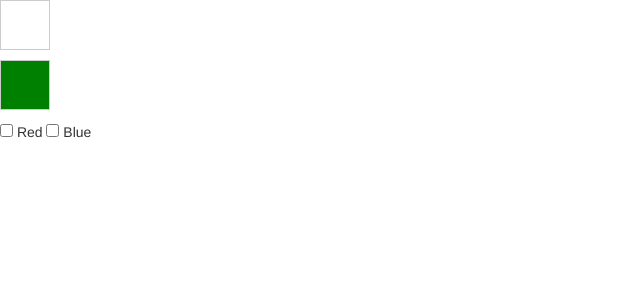
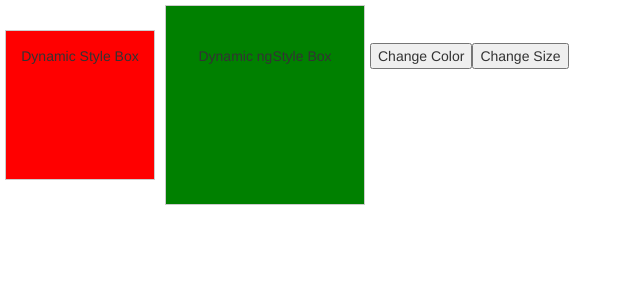
Before and after one commit to sofimaye/reactive-programming, an Angular app: page / in a window 1280 px wide. Shown: the top 300 px of the page, without its empty margins (0-640 px from the left). Built offline with nearby package versions, Linux system fonts and the light colour scheme.

Commit message:
lab1 part2 7task css style binding

```diff
--- a/src/app/app.component.ts
+++ b/src/app/app.component.ts
@@ -3,18 +3,47 @@ import { Component } from '@angular/core';
 @Component({
     selector: 'my-app',
     template: `
-    <div [class.is-red]="isRed" [class.is-blue]="isBlue"></div>
-    <div [style.background-color]="isRed ? 'red' : 'green'"></div>
-    <input type="checkbox" [(ngModel)]="isRed" /> Red
-    <input type="checkbox" [(ngModel)]="isBlue" /> Blue
+    <div [style.background-color]="boxColor"
+         [style.width.px]="boxSize"
+         [style.height.px]="boxSize">
+      Dynamic Style Box
+    </div>
+    <div [ngStyle]="boxStyles">
+      Dynamic ngStyle Box
+    </div>
+    <button (click)="changeColor()">Change Color</button>
+    <button (click)="changeSize()">Change Size</button>
   `,
     styles: [`
-    div { width: 50px; height: 50px; border: 1px solid #ccc; margin-bottom: 10px; }
-    .is-red { background-color: red; }
-    .is-blue { background-color: blue; }
-  `]
+        div {
+            display: inline-block;
+            text-align: center;
+            line-height: 50px;
+            margin: 5px;
+            border: 1px solid #ccc;
+        }
+    `]
 })
 export class AppComponent {
-    isRed = false;
-    isBlue = false;
+    boxColor = 'red';
+    boxSize = 150; // size in pixels
+    boxStyles = {
+        'background-color': 'green',
+        'width.px': 200,
+        'height.px': 200,
+        'line-height.px': 100
+    };
+
+    changeColor(): void {
+        this.boxColor = this.boxColor === 'red' ? 'blue' : 'red';
+        this.boxStyles['background-color'] = this.boxStyles['background-color'] === 'green' ? 'purple' : 'green';
+    }
+
+    changeSize(): void {
+        this.boxSize = this.boxSize === 150 ? 300 : 150;
+        const newSize = this.boxStyles['width.px'] === 200 ? 300 : 200;
+        this.boxStyles['width.px'] = newSize;
+        this.boxStyles['height.px'] = newSize;
+        this.boxStyles['line-height.px'] = newSize;
+    }
 }
```
